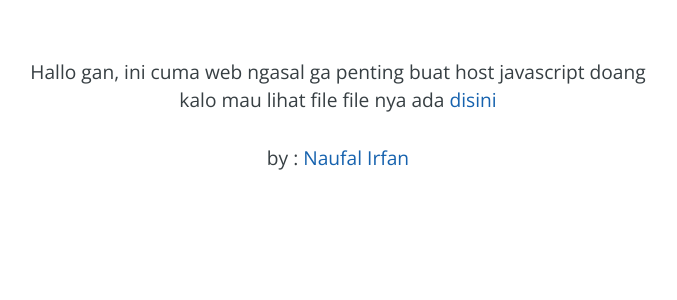
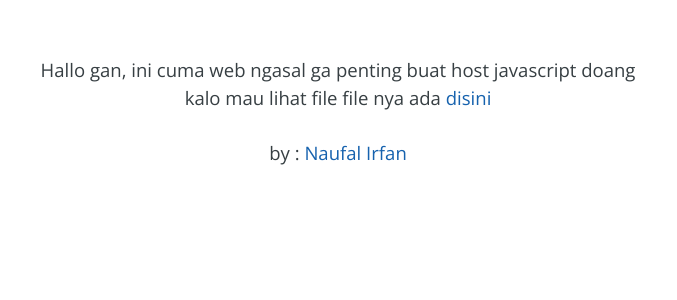
Before and after one commit to naufalirfan/pemilu, a PHP site: page / in a window 1280 px wide. Shown: the top 300 px of the page, without its empty margins (302-979 px from the left). Run offline with PHP 8.4, Linux system fonts and the light colour scheme.

Commit message:
Update stylesheet.css

```diff
--- a/stylesheets/stylesheet.css
+++ b/stylesheets/stylesheet.css
@@ -5,7 +5,7 @@ body {
   padding: 0;
   margin: 0;
   font-family: "Open Sans", "Helvetica Neue", Helvetica, Arial, sans-serif;
-  font-size: 1.50vw;
+  font-size: 1.45vw;
   line-height: 1.5;
   color: #373F43; }
 
@@ -18,7 +18,7 @@ a {
 #kotak {
     position: absolute;
     width: 86%;
-    height: 51vw;
+    height: 46vw;
     background: rgba(255,255,255,0.8);
     left: 50%;
     margin-top:2%;
@@ -30,7 +30,7 @@ a {
 #dasar {
     position: absolute;
     width: 100%;
-    height: 55vw;
+    height: 51vw;
     background: url("http://4.bp.blogspot.com/-AZjMCwmaHMg/VAQ161wOU9I/AAAAAAAAG9g/X1Ibllke9Tk/s1600/tile-black.jpg") repeat fixed center;
     box-shadow: inset 0 0 376px rgba(0, 0, 0, 0.22);
     display: none;
```
